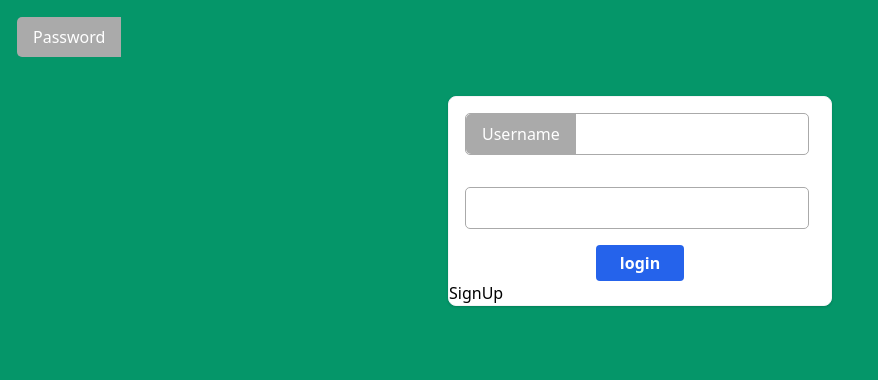
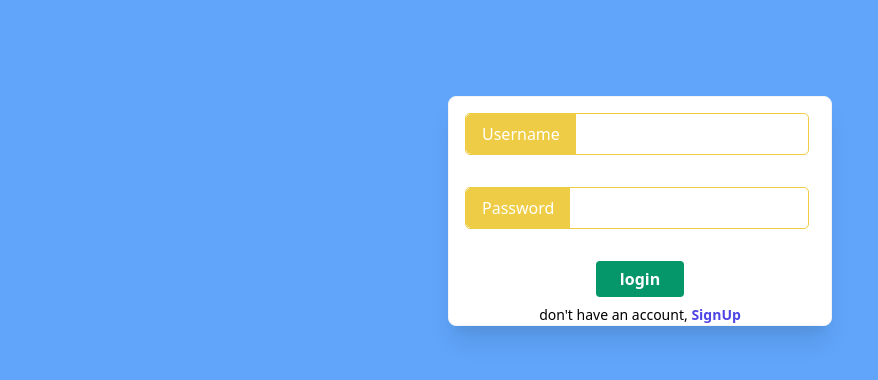
Before and after one commit to ShahedAhmadAhadi/django003, a Django app: page /login/ in a window 1280 px wide. Shown: the top 380 px of the page, without its empty margins (0-878 px from the left). Run offline with Django 3.2, Linux system fonts and the light colour scheme; style sheets or scripts are compiled from the project's sources.

Commit message:
refactor

```diff
--- a/users/templates/users/login.html
+++ b/users/templates/users/login.html
@@ -13,7 +13,7 @@
         }
         input{
             width: 90%;
-            border: 1px solid #aaa;
+            border: 1px solid #eecc45;
             border-radius: 5px;
             padding: 0.5rem 0.725rem;
             padding-left: 7.2rem;
@@ -27,7 +27,7 @@
             /* border-bottom: 1px solid #22aa22;
             padding: 0.125rem 0.725rem;
             margin: auto; */
-            background-color: #aaa;
+            background-color: #eecc45;
             padding: 0.5rem 1rem;
             border-radius: 5px 0 0 5px;
             position: absolute;
@@ -37,7 +37,7 @@
             top: 17px;
         }
         .pass{
-            background-color: #aaa;
+            background-color: #eecc45;
             padding: 0.5rem 1rem;
             border-radius: 5px 0 0 5px;
             position: absolute;
@@ -49,17 +49,20 @@
     </style>
 
 </head>
-<body class="bg-green-600">
-    <form method="post" class="bg-white shadow border rounded-lg border-gray-100 w-96 flex flex-col m-auto mt-24">
+<body class="bg-blue-400">
+    <form method="post" class="bg-white shadow-xl border rounded-lg border-gray-100 w-96 flex flex-col m-auto mt-24">
         {% csrf_token %}
         <div class="di">
             <span class="user">Username</span> {{ form.username }}
         </div>
-        <div>
+        <div class="di">
             <span class="pass">Password</span> {{ form.password }}
         </div>
-        <button type="submit" class="px-6 py-1.5 bg-blue-600 text-white m-auto font-semibold rounded">login</button>
-        <a href="/signup/">SignUp</a>
+        <button type="submit" class="px-6 py-1.5 bg-green-600 text-white m-auto font-semibold rounded mt-4">login</button>
+        <p class="m-auto text-sm mt-2">don't have an account,
+            <a href="/signup/" class="text-indigo-600 font-semibold">SignUp</a>
+
+        </p>
     </form>
 </body>
 </html>
```
Also changed, not shown: students/static/students/app.js (+7 -5 lines), db.sqlite3.
